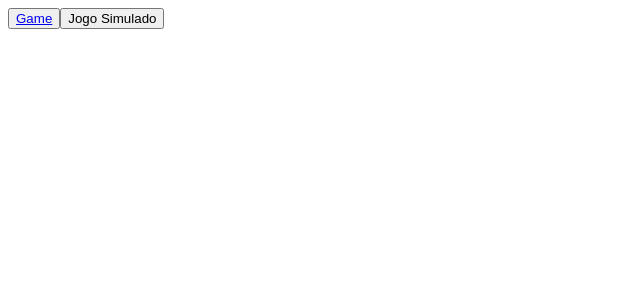
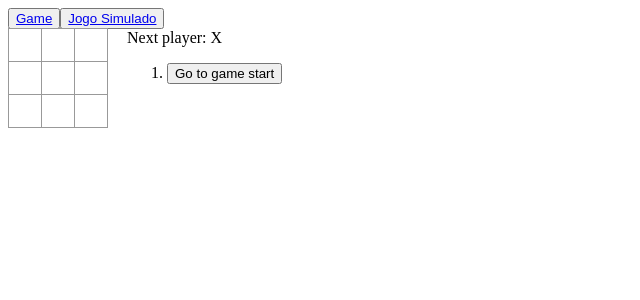
Before and after one commit to reinaldoteixeira/jogo-da-velha, a React (Create React App) app: page /simulator in a window 1280 px wide. Shown: the top 300 px of the page, without its empty margins (0-640 px from the left). Built offline with nearby package versions, Linux system fonts and the light colour scheme; no server answers.

Commit message:
Pegando da api historico de jogadas

```diff
--- a/package.json
+++ b/package.json
@@ -12,6 +12,7 @@
     "eslint-config-airbnb": "^18.0.1",
     "eslint-plugin-import": "^2.20.0",
     "plugin-import": "^1.0.52",
+    "prop-types": "^15.7.2",
     "react": "^16.12.0",
     "react-dom": "^16.12.0",
     "react-router-dom": "^5.1.2",
--- /dev/null
+++ b/src/components/Game/index.jsx
@@ -0,0 +1,100 @@
+import React, { useState, useEffect } from 'react';
+import PropTypes from 'prop-types';
+import Board from '../Board';
+import styles from './styles';
+
+import { requesterService } from '../../services';
+
+const calculateWinner = async (squares) => {
+  try {
+    return requesterService.post('/', {
+      squares,
+    });
+  } catch (err) {
+    return err;
+  }
+};
+
+const Game = (props) => {
+  const { historyProps } = props;
+
+  const [history, setHistory] = useState(historyProps);
+  const [xIsNext, setXIsNext] = useState(true);
+  const [stepNumber, setStepNumber] = useState(0);
+  const [winner, setWinner] = useState(null);
+
+  useEffect(() => {
+    setHistory(historyProps);
+  }, [historyProps]);
+
+  const current = history[stepNumber];
+
+  const handleClick = async (i) => {
+    const subHistory = history.slice(0, stepNumber + 1);
+    const subCurrent = subHistory[subHistory.length - 1];
+    const squares = subCurrent.squares.slice();
+
+    if (winner || squares[i]) {
+      return;
+    }
+
+    squares[i] = xIsNext ? 'X' : 'O';
+    setHistory(subHistory.concat([{
+      squares,
+    }]));
+    setStepNumber(subHistory.length);
+    setXIsNext(!xIsNext);
+
+    setWinner(await calculateWinner(squares));
+  };
+
+  const jumpTo = async (step) => {
+    setStepNumber(step);
+    setXIsNext((step % 2) === 0);
+    setWinner(await calculateWinner(history[step].squares));
+  };
+
+  const moves = history.map((step, move) => {
+    const desc = move
+      ? `Go to move # ${move}`
+      : 'Go to game start';
+    return (
+      // eslint-disable-next-line react/no-array-index-key
+      <li key={move}>
+        <button type="button" onClick={() => jumpTo(move)}>{desc}</button>
+      </li>
+    );
+  });
+
+  const nextPlayer = xIsNext ? 'X' : 'O';
+  const status = winner
+    ? `Winner: ${winner}`
+    : `Next player: ${nextPlayer}`;
+
+  return (
+    <div style={styles.game}>
+      <div style={styles.gameBoard}>
+        <Board
+          squares={current.squares}
+          onClick={(i) => handleClick(i)}
+        />
+      </div>
+      <div style={styles.gameInfo}>
+        <div>{status}</div>
+        <ol>{moves}</ol>
+      </div>
+    </div>
+  );
+};
+
+Game.propTypes = {
+  historyProps: PropTypes.arrayOf(PropTypes.object),
+};
+
+Game.defaultProps = {
+  historyProps: [{
+    squares: Array(9).fill(null),
+  }],
+};
+
+export default Game;
--- a/src/components/Menu/index.jsx
+++ b/src/components/Menu/index.jsx
@@ -7,7 +7,9 @@ const Menu = () => {
       <button type="button">
         <Link to="/game">Game</Link>
       </button>
-      <button type="button">Jogo Simulado</button>
+      <button type="button">
+        <Link to="/simulator">Jogo Simulado</Link>
+      </button>
     </div>
   );
 };
--- a/src/components/Routers/index.jsx
+++ b/src/components/Routers/index.jsx
@@ -1,12 +1,15 @@
 import React from 'react';
 import { Switch, Route } from 'react-router-dom';
-import { PageGame } from '../../pages';
+import { PageGame, PageSimulator } from '../../pages';
 
 const Routers = () => (
   <Switch>
     <Route path="/game">
       <PageGame />
     </Route>
+    <Route path="/simulator">
+      <PageSimulator />
+    </Route>
   </Switch>
 );
 
--- a/src/pages/Game/index.jsx
+++ b/src/pages/Game/index.jsx
@@ -1,87 +1,8 @@
-import React, { useState } from 'react';
-import Board from '../../components/Board';
-import styles from './styles';
+import React from 'react';
+import Game from '../../components/Game';
 
-import { requesterService } from '../../services';
+const PageGame = () => (
+  <Game />
+);
 
-const calculateWinner = async (squares) => {
-  try {
-    return requesterService.post('/', {
-      squares,
-    });
-  } catch (err) {
-    return err;
-  }
-};
-
-const Game = (props) => {
-  const { historyProps } = props;
-
-  const [history, setHistory] = useState([{
-    squares: Array(9).fill(null),
-  }]);
-  const [xIsNext, setXIsNext] = useState(true);
-  const [stepNumber, setStepNumber] = useState(0);
-  const [winner, setWinner] = useState(null);
-
-  const current = history[stepNumber];
-
-  const handleClick = async (i) => {
-    const subHistory = history.slice(0, stepNumber + 1);
-    const subCurrent = subHistory[subHistory.length - 1];
-    const squares = subCurrent.squares.slice();
-
-    if (winner || squares[i]) {
-      return;
-    }
-
-    squares[i] = xIsNext ? 'X' : 'O';
-    setHistory(subHistory.concat([{
-      squares,
-    }]));
-    setStepNumber(subHistory.length);
-    setXIsNext(!xIsNext);
-
-    setWinner(await calculateWinner(squares));
-  };
-
-  const jumpTo = async (step) => {
-    setStepNumber(step);
-    setXIsNext((step % 2) === 0);
-    setWinner(await calculateWinner(history[step].squares));
-  };
-
-  const moves = history.map((step, move) => {
-    const desc = move
-      ? `Go to move # ${move}`
-      : 'Go to game start';
-    return (
-      // eslint-disable-next-line react/no-array-index-key
-      <li key={move}>
-        <button type="button" onClick={() => jumpTo(move)}>{desc}</button>
-      </li>
-    );
-  });
-
-  const nextPlayer = xIsNext ? 'X' : 'O';
-  const status = winner
-    ? `Winner: ${winner}`
-    : `Next player: ${nextPlayer}`;
-
-  return (
-    <div style={styles.game}>
-      <div style={styles.gameBoard}>
-        <Board
-          squares={current.squares}
-          onClick={(i) => handleClick(i)}
-        />
-      </div>
-      <div style={styles.gameInfo}>
-        <div>{ status }</div>
-        <ol>{ moves }</ol>
-      </div>
-    </div>
-  );
-};
-
-export default Game;
+export default PageGame;
--- a/src/pages/Simulator/index.jsx
+++ b/src/pages/Simulator/index.jsx
@@ -1,20 +1,21 @@
 import React, { useEffect, useState } from 'react';
-import Game from '../Game';
+import Game from '../../components/Game';
 import { requesterService } from '../../services';
 
-const Simulator = () => {
-  const { simulation, setSimulation } = useState(null);
+const PageSimulator = () => {
+  const [simulation, setSimulation] = useState();
 
   const getSimulator = async () => {
     try {
-      return await requesterService.post('/');
+      const response = await requesterService.get('/');
+      setSimulation(response);
     } catch (err) {
       console.log(err);
     }
   };
 
   useEffect(() => {
-    setSimulation(getSimulator());
+    getSimulator();
   }, []);
 
   return (
@@ -22,4 +23,4 @@ const Simulator = () => {
   );
 };
 
-export default Simulator;
+export default PageSimulator;
--- a/src/pages/index.js
+++ b/src/pages/index.js
@@ -2,9 +2,9 @@ import Game from './Game';
 import Simulator from './Simulator';
 
 export const PageGame = Game;
-export const pageSimulator = Simulator;
+export const PageSimulator = Simulator;
 
 export default {
   PageGame,
-  pageSimulator,
+  PageSimulator,
 };
```
Also changed, not shown: src/components/Game/styles.js (renamed from src/pages/Game/styles.js).
